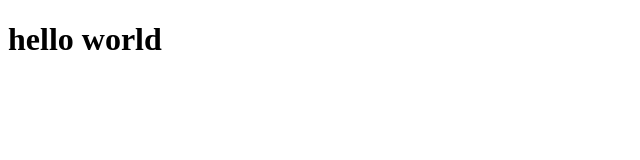
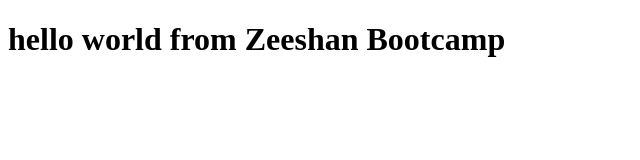
Before and after one commit to ZeeshanCh55/Bootcamp2020, a plain HTML site: page index.html in a window 1280 px wide. Shown: the whole page, without its empty margins (0-640 px from the left). Drawn offline with Linux system fonts and the light colour scheme.

Commit message:
Update index.html

```diff
--- a/index.html
+++ b/index.html
@@ -1,4 +1,4 @@
-<!DOCTYPE html>
+ <!DOCTYPE html>
 <html lang="en">
 <head>
     <meta charset="UTF-8">
@@ -6,6 +6,6 @@
     <title>Document</title>
 </head>
 <body>
-    <h1>hello world</h1>
+    <h1>hello world from Zeeshan Bootcamp </h1>
 </body>
 </html>
```
